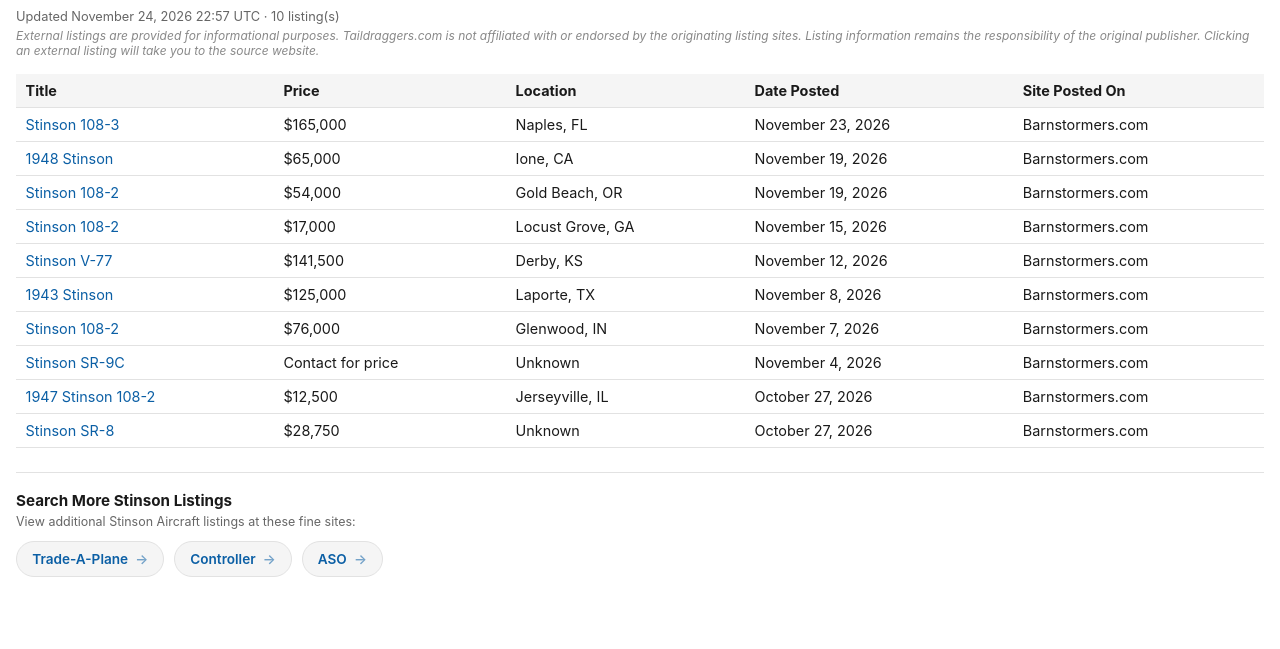
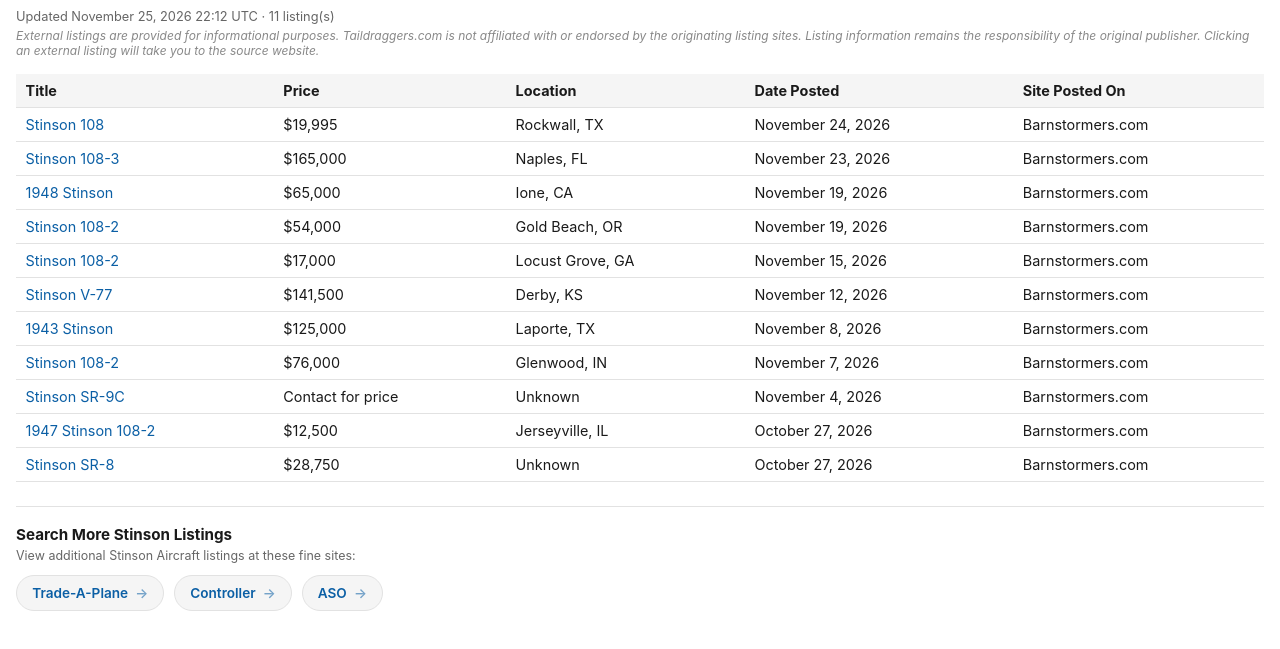
Before and after one commit to taildraggers/stinson, a plain HTML site: page docs/index.html in a window 1280 px wide. Shown: the part 43-692 px from the top of the page. Drawn offline with Linux system fonts and the light colour scheme.

Commit message:
Update Stinson listings (2026-11-25)

```diff
--- a/docs/index.html
+++ b/docs/index.html
@@ -76,13 +76,14 @@
 </head>
 <body>
   <h1>Other Stinson Ads on the Web</h1>
-  <div class="updated">Updated November 24, 2026 22:57 UTC &middot; 10 listing(s)</div>
+  <div class="updated">Updated November 25, 2026 22:12 UTC &middot; 11 listing(s)</div>
   <div class="disclaimer">External listings are provided for informational purposes. Taildraggers.com is not affiliated with or endorsed by the originating listing sites. Listing information remains the responsibility of the original publisher. Clicking an external listing will take you to the source website.</div>
   <table>
     <thead>
       <tr><th>Title</th><th>Price</th><th>Location</th><th>Date Posted</th><th>Site Posted On</th></tr>
     </thead>
     <tbody>
+        <tr><td><a href="https://www.barnstormers.com/classified-2025164-Stinson-108-Project-for-sale.html" target="_blank" rel="noopener noreferrer">Stinson 108</a></td><td>$19,995</td><td>Rockwall, TX</td><td>November 24, 2026</td><td>Barnstormers.com</td></tr>
         <tr><td><a href="https://www.barnstormers.com/classified-2045977-STINSON-108-3.html" target="_blank" rel="noopener noreferrer">Stinson 108-3</a></td><td>$165,000</td><td>Naples, FL</td><td>November 23, 2026</td><td>Barnstormers.com</td></tr>
         <tr><td><a href="https://www.barnstormers.com/classified-2062322-1948-Stinson-for-sale.html" target="_blank" rel="noopener noreferrer">1948 Stinson</a></td><td>$65,000</td><td>Ione, CA</td><td>November 19, 2026</td><td>Barnstormers.com</td></tr>
         <tr><td><a href="https://www.barnstormers.com/classified-2049742-Stinson-108-2.html" target="_blank" rel="noopener noreferrer">Stinson 108-2</a></td><td>$54,000</td><td>Gold Beach, OR</td><td>November 19, 2026</td><td>Barnstormers.com</td></tr>
```
